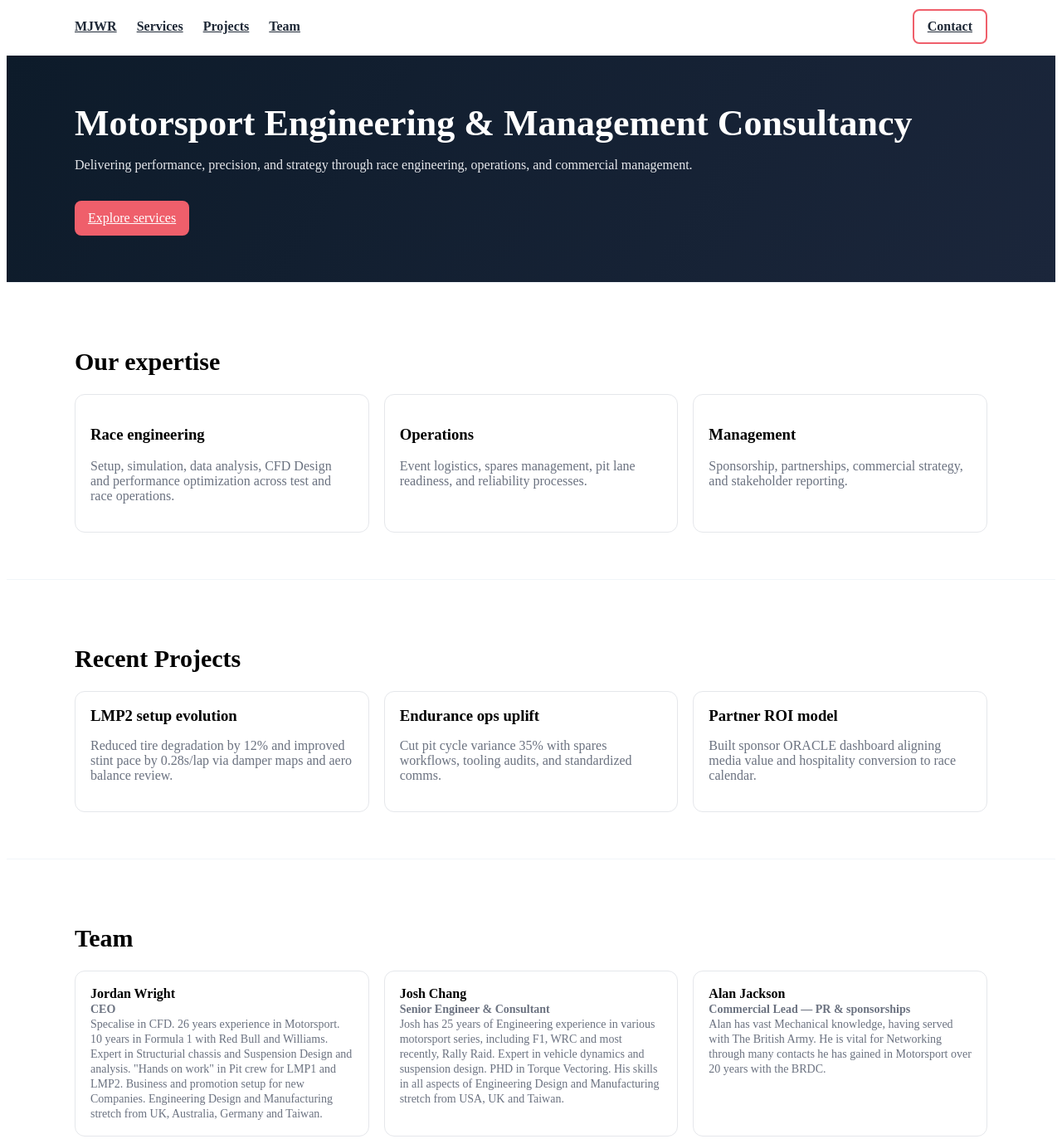
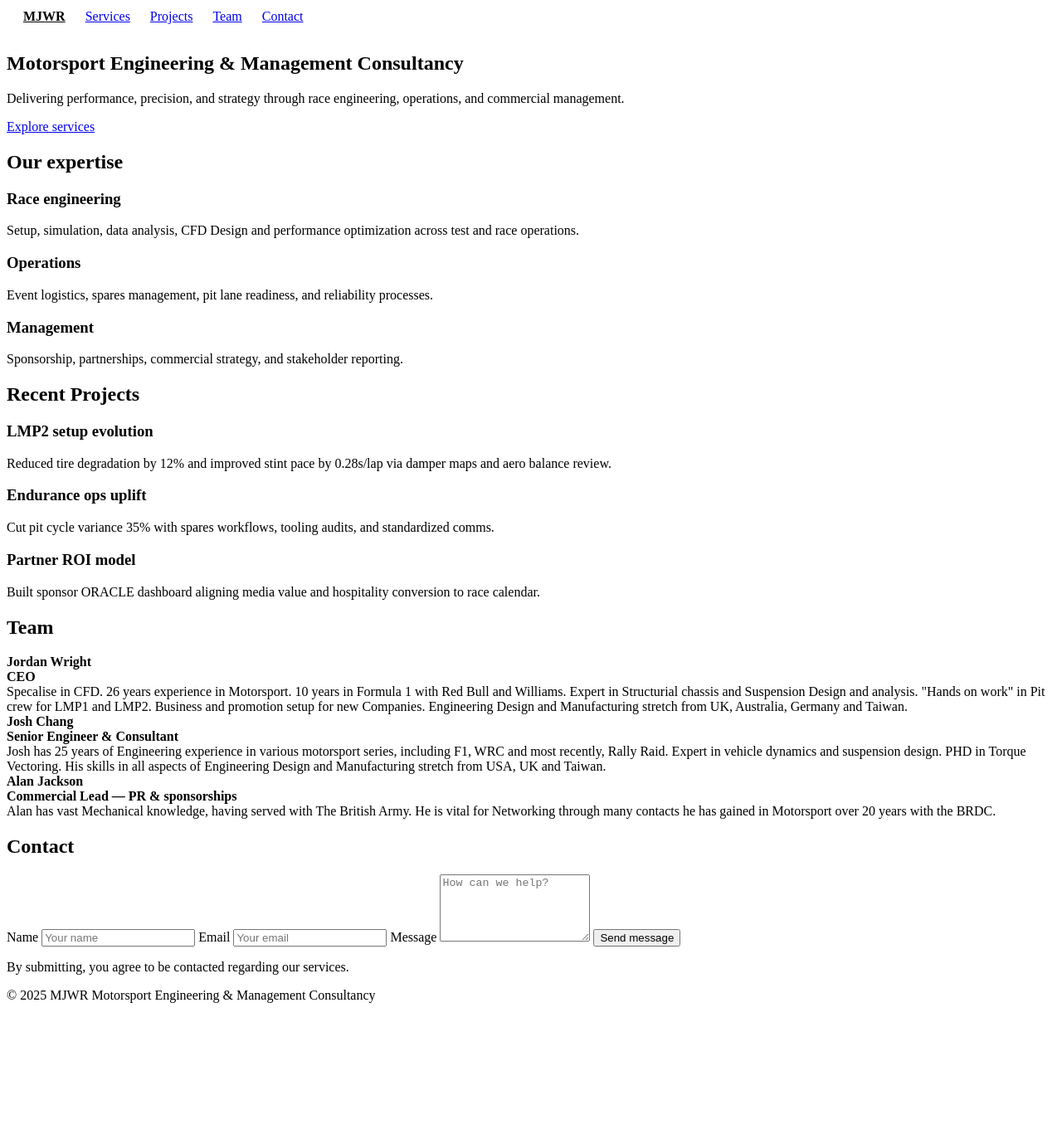
Before and after one commit to Jordy441/jordanmotorsport, a website: page src/index.html in a window 1280 px wide. Shown: the part 265-1638 px from the top of the page at 83% size. After the commit the page ends 1482 px from the top, so only its background shows below. Drawn offline with Linux system fonts and the light colour scheme.

Commit message:
Update index.html

```diff
--- a/src/index.html
+++ b/src/index.html
@@ -15,10 +15,6 @@
 
 
 
-
-
-
-
   <meta charset="utf-8">
   <title>MJWR Motorsport Engineering & Management Consultancy</title>
   <meta name="viewport" content="width=device-width, initial-scale=1">
@@ -26,35 +22,13 @@
   <link rel="preconnect" href="https://cdn.jsdelivr.net">
   <link href="https://cdn.jsdelivr.net/npm/@fontsource/inter/400.css" rel="stylesheet">
   <style>
-    :root {
-      --brand:#0d1b2a; --accent:#ef5f6b; --text:#1f2937; --muted:#6b7280; --bg:#f4f5f7;
-      --max:1100px;
-    }
+    :color-scheme: light dark;
+    :root{--brand:#1e40af;--accent:#3b82f6;--text:#111827;--muted:#6b7280;--max:1200px}
 
     .nav{display:flex;align-items:center;gap:24px;max-width:var(--max);margin:0 auto;padding:14px 20px}
     .logo{display:flex;align-items:center;gap:12px;font-weight:700;color:var(--brand)}
-    .logo img{height:250px;width:auto}
-    .nav a{color:var(--text);font-weight:600}
-    .cta{margin-left:auto;padding:10px 16px;border:2px solid var(--accent);border-radius:8px}
-    .hero{background:linear-gradient(120deg,#0d1b2a,#1b263b);color:#fff}
-    .wrap{max-width:var(--max);margin:0 auto;padding:56px 20px}
-    .hero h1{font-size:clamp(28px,4vw,44px);margin:0 0 8px}
-    .hero p{color:#e5e7eb;max-width:760px}
-    .btn{display:inline-block;background:var(--accent);color:#fff;padding:12px 16px;border-radius:8px;margin-top:18px}
-    .grid{display:grid;grid-template-columns:repeat(auto-fit,minmax(260px,1fr));gap:18px}
-    .card{border:1px solid #e5e7eb;border-radius:12px;padding:18px;background:#fff}
-    h2{font-size:clamp(22px,3vw,30px);margin:22px 0}
-    .muted{color:var(--muted)}
-    .section{border-top:1px solid #f1f5f9}
-    .case .card h3{margin:0 0 8px}
-    .team .member{display:flex;gap:14px;align-items:top}
-    .member img{width:64px;height:64px;border-radius:50%;object-fit:cover;border:2px solid #e5e7eb}
-    form{display:grid;gap:12px;max-width:640px}
-    input,textarea{padding:12px;border:1px solid #e5e7eb;border-radius:8px;font:inherit}
-    footer{background:#f8fafc}
-    .small{font-size:14px}
-    /* Accessibility helpers */
-    .sr-only{position:absolute;width:1px;height:1px;padding:0;margin:-1px;overflow:hidden;clip:rect(0,0,0,0);white-space:nowrap;border:0}
+    .logo img{height:250px;width: 500px;}
+
   </style>
 </head>
 <body>
```
